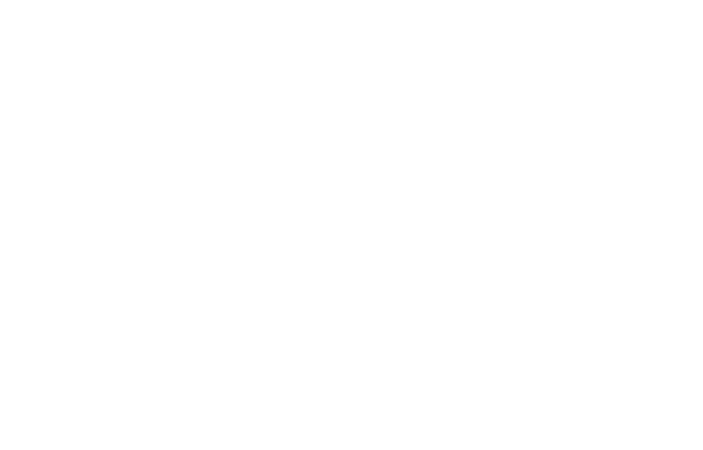
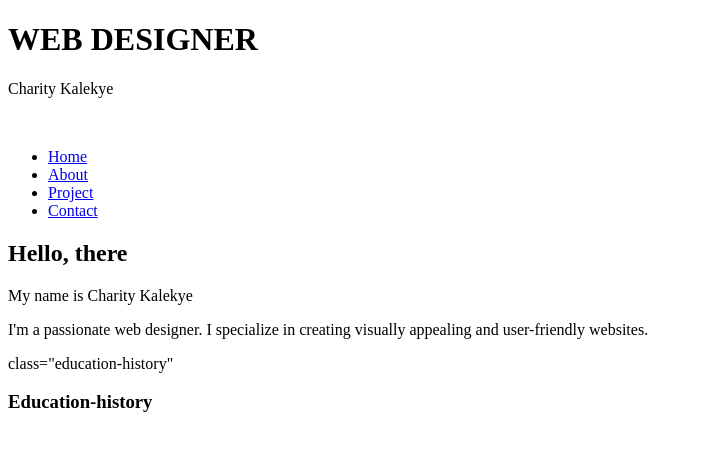
Before and after one commit to Charity-001-byte/Portfolio, a plain HTML site: page index.html in a window 1280 px wide. Shown: the whole page, without its empty margins (0-703 px from the left). Drawn offline with Linux system fonts and the light colour scheme.

```diff
--- a/index.html
+++ b/index.html
@@ -7,6 +7,32 @@
     <link rel="stylesheet" href="styles.css">
 </head>
 <body>
+        <h1>WEB DESIGNER</h1>
+        <p>Charity Kalekye</p>
+
+    <img src="" alt="">
+    <nav>
+        <ul>
+            <li><a href="#home">Home</a></li>
+            <li><a href="#about">About</a></li>
+            <li><a href="#project">Project</a></li>
+            <li><a href="#contact">Contact</a></li>
+        </ul>
+    </nav>
+    <main>
+        <!-- about me -->
+        <section id="home">
+            <h2>Hello, there</h2>
+            <p>My name is Charity Kalekye</p>
+            <p>I'm a passionate web designer. I specialize in creating visually appealing and user-friendly websites.</p>
+        </section>
+        <!-- education and experience -->
+         <section id="about">
+            class="education-history"
+            <h3>Education-history</h3>
+         </section>
+
+    </main>
 
 </body>
 </html>
```
Also changed, not shown: about.html (added, +12 -0 lines), contact.html (added, +12 -0 lines), home.html (added, +12 -0 lines), project.html (added, +12 -0 lines).
